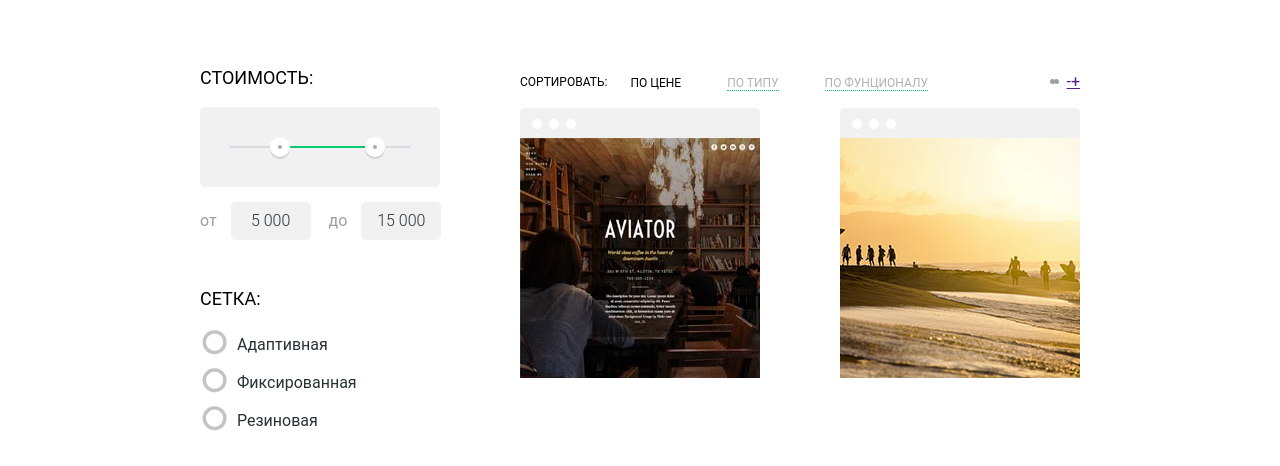
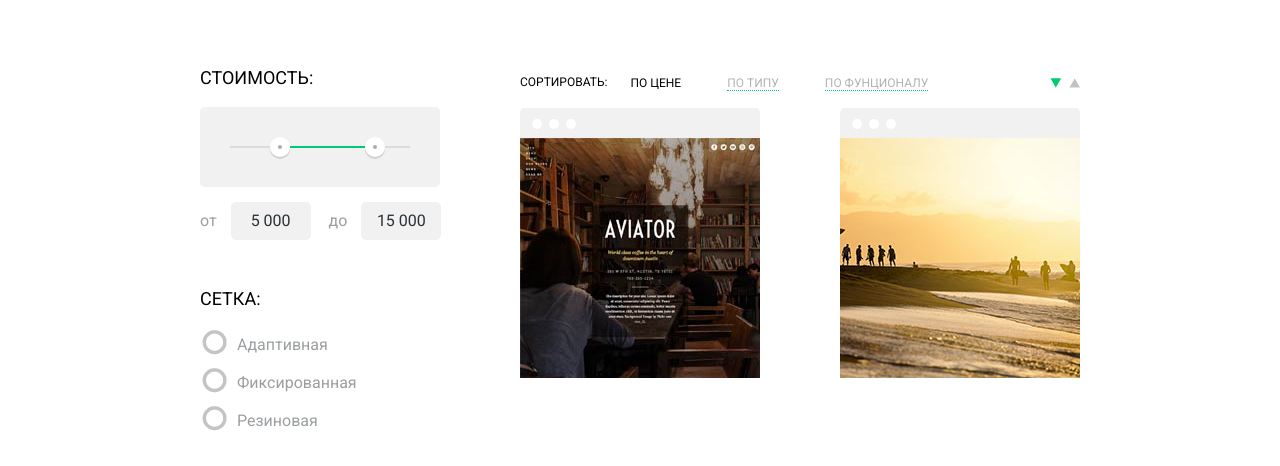
Before and after one commit to Boortcore/3341-nerds, a plain HTML site: page catalog.html in a window 1280 px wide. Shown: the part 330-796 px from the top of the page. Drawn offline with Linux system fonts and the light colour scheme.

Commit message:
styling arrow

```diff
--- a/catalog.html
+++ b/catalog.html
@@ -5,6 +5,7 @@
     <title>HTML Academy: Нёрдс</title>
     <link href="css/normalize.css" rel="stylesheet" >
     <link href="css/style.css" rel="stylesheet">
+    <link href="https://fonts.googleapis.com/css?family=Roboto:400,700&subset=cyrillic" rel="stylesheet">
   </head>
   <body>
     <header class="main-header">
@@ -59,7 +60,7 @@
             <div class="maket-net">
               <legend>Сетка:</legend>
               <ul>
-                <li><input class="maket-net__item" type="radio" name="" id="maket-net__item-1"><label for="maket-net__item-1">Адаптивная</label></li>
+                <li><input class="maket-net__item" type="radio" name="net" id="maket-net__item-1"><label for="maket-net__item-1">Адаптивная</label></li>
                 <li><input class="maket-net__item" type="radio" name="net" id="maket-net__item-2"><label for="maket-net__item-2">Фиксированная</label></li>
                 <li><input class="maket-net__item" type="radio" name="net" id="maket-net__item-3"><label for="maket-net__item-3">Резиновая</label></li>
               </ul>
@@ -74,7 +75,7 @@
                 <li><input class="maket-features__item" type="checkbox" name="" id="maket-features__item-5"><label for="maket-features__item-5">Корзина</label></li>
               </ul>
             </div>
-            <input class="btn btn--middle btn--gray" value="Показать">
+            <input type="button" class="btn btn--middle btn--gray" value="Показать">
           </form>
         </aside>
         <div class="right-block">
@@ -86,8 +87,8 @@
               <li class="sort-type__item"><a href="#">по фунционалу</a></li>
             </ul>
             <ul class="sort-arrow">
-                <li class="sort-arrow__item"><a href="">+</a></li>
-                <li class="sort-arrow__item"><a href="">-</a></li>
+              <li class="sort-arrow__item"><a class="arrow-up" href="#"></a></li>
+              <li class="sort-arrow__item"><a class="arrow-down" href="#"></a></li>
             </ul>
           </section>
           <div class="store-items">
--- a/css/style.css
+++ b/css/style.css
@@ -197,7 +197,6 @@ h2{
 
 .slider-wrapper {
   position: relative;
-
 }
 
 .slider-item {
@@ -325,7 +324,7 @@ input[name="slider"]:checked + label {
   width: 25px;
   height: 2px;
   background-color: #fb565a;
-  left: 0px;
+  left: 0;
   top: 22px;
 }
 
@@ -632,7 +631,6 @@ input[name="slider"]:checked + label {
 
 .maket-net__item + label{
   position: relative;
-  color: #283136;
 }
 
 .maket-net__item:checked + label::before,
@@ -729,24 +727,13 @@ input[name="slider"]:checked + label {
 
 .sorting-block .sort-type{
   float: left;
-}
-
-.sorting-block .sort-arrow{
-  float: right;
+  list-style-type: none;
+  padding: 0;
+  text-transform: uppercase;
 }
 
 .sort-type__item{
   float: left;
-}
-
-.sort-arrow__item{
-  float: right;
-}
-
-.sort-type {
-  list-style-type: none;
-  padding: 0;
-  text-transform: uppercase;
 }
 
 .sort-type__item:first-child{
@@ -766,6 +753,7 @@ input[name="slider"]:checked + label {
   border-bottom: 1px dotted #00ca74;
   color: #b2b2b2;
 }
+
 .sort-type__item a:hover{
   color: #000;
 }
@@ -773,10 +761,40 @@ input[name="slider"]:checked + label {
 .sort-type__item a:active{
   border-bottom: 1px dotted transparent;
 }
+
 .sort-type__item .action{
   color: #000;
   border-bottom: 1px dotted transparent;
 }
+
+.sorting-block .sort-arrow{
+  float: right;
+  list-style: none;
+  padding-top: 5px;
+}
+
+.sort-arrow__item{
+  float: right;
+  margin-left: 7px;
+}
+
+.sort-arrow__item a{
+  width: 12px;
+  height: 10px;
+  display: block;
+  text-decoration: none;
+  background-repeat: no-repeat;
+  background-position: 50% 50%;
+}
+
+.sort-arrow__item .arrow-down{
+  background-image: url("../img/arrow-down.png");
+}
+
+.sort-arrow__item .arrow-up{
+  background-image: url("../img/arrow-up.png");
+}
+
 
 /* артикулы каталога */
 
```
Also changed, not shown: img/arrow-down.png (added), img/arrow-up.png (added). Lines whose indentation alone changed are shown as unchanged.
